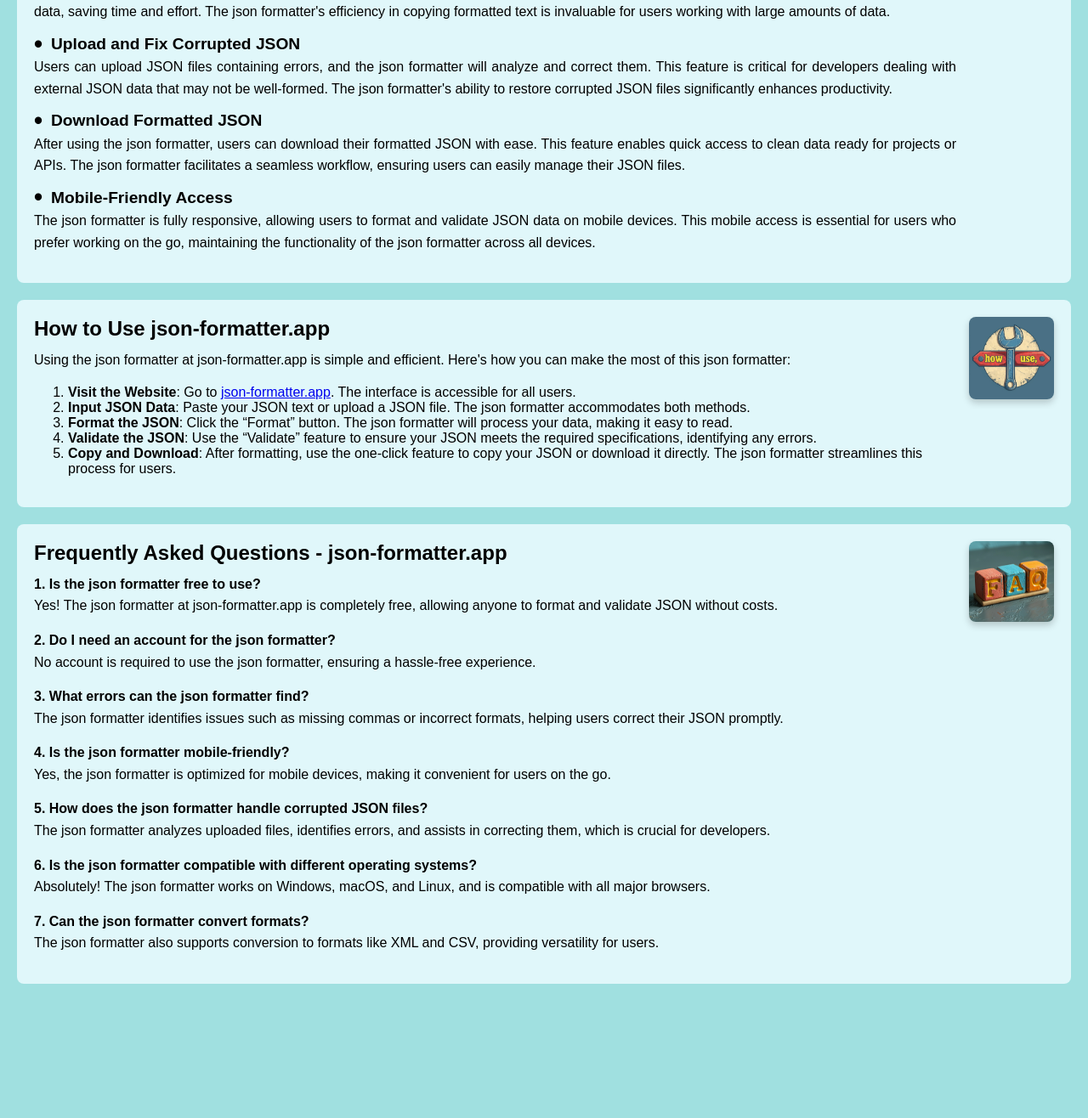
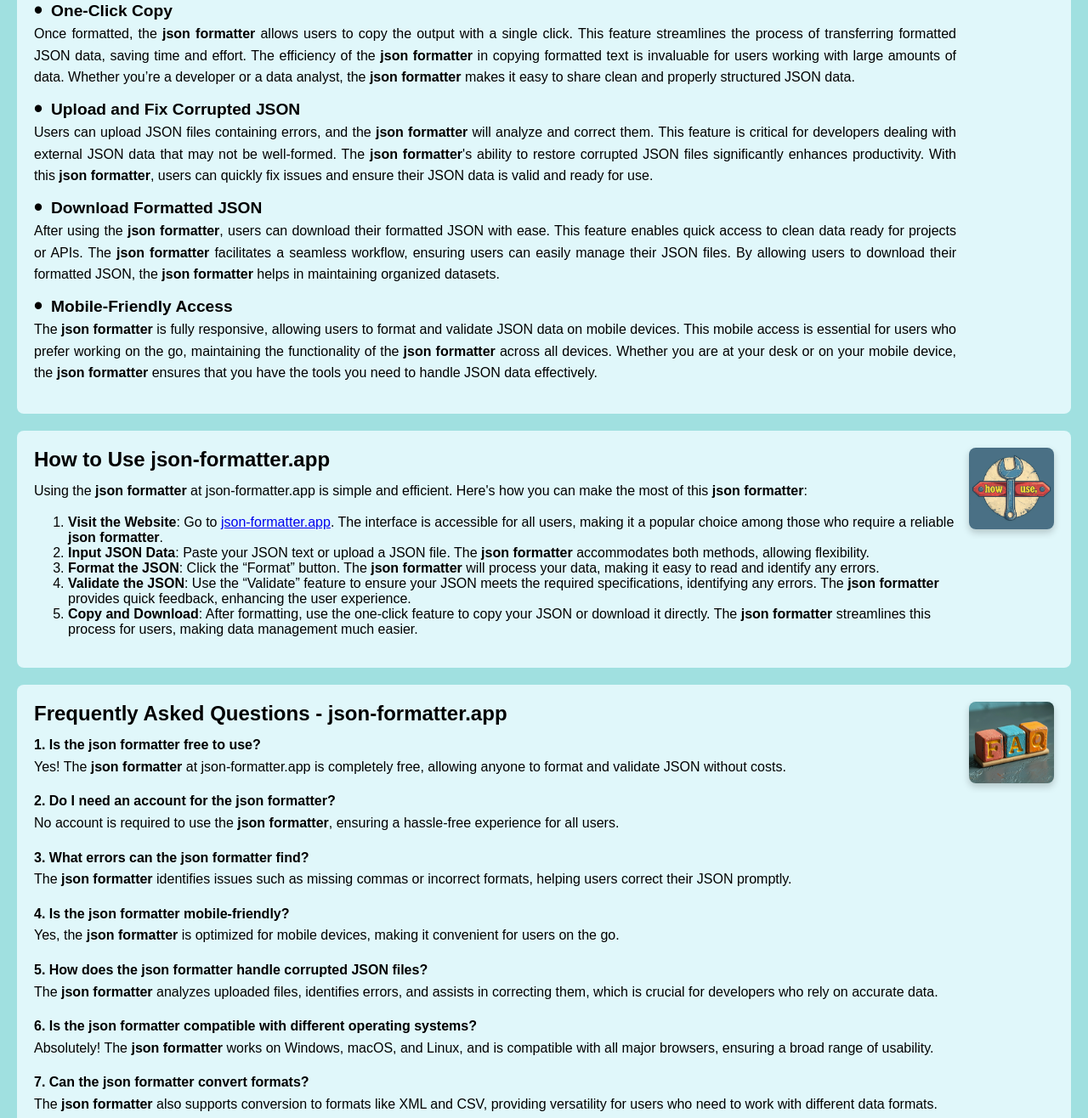
Before and after one commit to mooyu-king/json-formatter, a plain HTML site: page index.html in a window 1280 px wide. Shown: the part 1298-2614 px from the top of the page at 85% size. Before the commit the page ends 2496 px from the top, so only its background shows below. Drawn offline with Linux system fonts and the light colour scheme.

Commit message:
12-amend

```diff
--- a/index.html
+++ b/index.html
@@ -168,7 +168,7 @@
     <div class="content-box about">
         <div>
             <h2 class="content-title">About the json-formatter.app</h2>
-            <p>The json formatter at json-formatter.app is designed to handle JSON (JavaScript Object Notation) data efficiently. In the realm of web development, JSON is crucial for data interchange between applications. This json formatter simplifies the process of formatting JSON, making it user-friendly for developers and data analysts alike. With json-formatter.app, users can access a powerful json formatter that not only formats but also validates JSON data, ensuring it's correctly structured and easy to read.</p>
+            <p>The <strong>json formatter</strong> at json-formatter.app is designed to handle JSON (JavaScript Object Notation) data efficiently. In the realm of web development, JSON is crucial for data interchange between applications and is widely used in APIs. This <strong>json formatter</strong> simplifies the process of formatting JSON, making it user-friendly for developers, data analysts, and anyone who regularly works with JSON data. With <strong>json-formatter.app</strong>, users can access a powerful <strong>json formatter</strong> that not only formats but also validates JSON data, ensuring it's correctly structured and easy to read. The versatility of this <strong>json formatter</strong> is a significant advantage for users looking to manage their JSON data effortlessly.</p>
         </div>
         <img src="final-logo.jpg" alt="Final Logo" class="shadow">
     </div>
@@ -177,15 +177,15 @@
         <div>
             <h2 class="content-title">Features of json-formatter.app</h2>
             <h3 class="bullet-title">Online JSON Formatting</h3>
-            <p>The json formatter automatically formats JSON data, transforming poorly structured text into a readable format. This capability enhances readability and helps users quickly identify issues within their JSON data. The json formatter is an essential tool for anyone working with JSON, especially for developers ensuring their data is correctly structured.</p>
+            <p>The <strong>json formatter</strong> automatically formats JSON data, transforming poorly structured text into a readable format. This capability enhances readability and helps users quickly identify issues within their JSON data. The <strong>json formatter</strong> is an essential tool for anyone working with JSON, especially for developers ensuring their data is correctly structured. By using the <strong>json formatter</strong>, users can avoid common pitfalls and streamline their workflow significantly.</p>
             <h3 class="bullet-title">One-Click Copy</h3>
-            <p>Once formatted, the json formatter allows users to copy the output with a single click. This feature streamlines the process of transferring formatted JSON data, saving time and effort. The json formatter's efficiency in copying formatted text is invaluable for users working with large amounts of data.</p>
+            <p>Once formatted, the <strong>json formatter</strong> allows users to copy the output with a single click. This feature streamlines the process of transferring formatted JSON data, saving time and effort. The efficiency of the <strong>json formatter</strong> in copying formatted text is invaluable for users working with large amounts of data. Whether you’re a developer or a data analyst, the <strong>json formatter</strong> makes it easy to share clean and properly structured JSON data.</p>
             <h3 class="bullet-title">Upload and Fix Corrupted JSON</h3>
-            <p>Users can upload JSON files containing errors, and the json formatter will analyze and correct them. This feature is critical for developers dealing with external JSON data that may not be well-formed. The json formatter's ability to restore corrupted JSON files significantly enhances productivity.</p>
+            <p>Users can upload JSON files containing errors, and the <strong>json formatter</strong> will analyze and correct them. This feature is critical for developers dealing with external JSON data that may not be well-formed. The <strong>json formatter</strong>'s ability to restore corrupted JSON files significantly enhances productivity. With this <strong>json formatter</strong>, users can quickly fix issues and ensure their JSON data is valid and ready for use.</p>
             <h3 class="bullet-title">Download Formatted JSON</h3>
-            <p>After using the json formatter, users can download their formatted JSON with ease. This feature enables quick access to clean data ready for projects or APIs. The json formatter facilitates a seamless workflow, ensuring users can easily manage their JSON files.</p>
+            <p>After using the <strong>json formatter</strong>, users can download their formatted JSON with ease. This feature enables quick access to clean data ready for projects or APIs. The <strong>json formatter</strong> facilitates a seamless workflow, ensuring users can easily manage their JSON files. By allowing users to download their formatted JSON, the <strong>json formatter</strong> helps in maintaining organized datasets.</p>
             <h3 class="bullet-title">Mobile-Friendly Access</h3>
-            <p>The json formatter is fully responsive, allowing users to format and validate JSON data on mobile devices. This mobile access is essential for users who prefer working on the go, maintaining the functionality of the json formatter across all devices.</p>
+            <p>The <strong>json formatter</strong> is fully responsive, allowing users to format and validate JSON data on mobile devices. This mobile access is essential for users who prefer working on the go, maintaining the functionality of the <strong>json formatter</strong> across all devices. Whether you are at your desk or on your mobile device, the <strong>json formatter</strong> ensures that you have the tools you need to handle JSON data effectively.</p>
         </div>
         <img src="Features.jpg" alt="Features" class="shadow">
     </div>
@@ -193,13 +193,13 @@
     <div class="content-box usage">
         <div>
             <h2 class="content-title">How to Use json-formatter.app</h2>
-            <p>Using the json formatter at json-formatter.app is simple and efficient. Here's how you can make the most of this json formatter:</p>
+            <p>Using the <strong>json formatter</strong> at json-formatter.app is simple and efficient. Here's how you can make the most of this <strong>json formatter</strong>:</p>
             <ol>
-                <li><strong>Visit the Website</strong>: Go to <a href="https://json-formatter.app/">json-formatter.app</a>. The interface is accessible for all users.</li>
-                <li><strong>Input JSON Data</strong>: Paste your JSON text or upload a JSON file. The json formatter accommodates both methods.</li>
-                <li><strong>Format the JSON</strong>: Click the “Format” button. The json formatter will process your data, making it easy to read.</li>
-                <li><strong>Validate the JSON</strong>: Use the “Validate” feature to ensure your JSON meets the required specifications, identifying any errors.</li>
-                <li><strong>Copy and Download</strong>: After formatting, use the one-click feature to copy your JSON or download it directly. The json formatter streamlines this process for users.</li>
+                <li><strong>Visit the Website</strong>: Go to <a href="https://json-formatter.app/">json-formatter.app</a>. The interface is accessible for all users, making it a popular choice among those who require a reliable <strong>json formatter</strong>.</li>
+                <li><strong>Input JSON Data</strong>: Paste your JSON text or upload a JSON file. The <strong>json formatter</strong> accommodates both methods, allowing flexibility.</li>
+                <li><strong>Format the JSON</strong>: Click the “Format” button. The <strong>json formatter</strong> will process your data, making it easy to read and identify any errors.</li>
+                <li><strong>Validate the JSON</strong>: Use the “Validate” feature to ensure your JSON meets the required specifications, identifying any errors. The <strong>json formatter</strong> provides quick feedback, enhancing the user experience.</li>
+                <li><strong>Copy and Download</strong>: After formatting, use the one-click feature to copy your JSON or download it directly. The <strong>json formatter</strong> streamlines this process for users, making data management much easier.</li>
             </ol>
         </div>
         <img src="how-to-use.jpg" alt="How to Use" class="shadow">
@@ -208,13 +208,13 @@
     <div class="content-box faq">
         <div>
             <h2 class="content-title">Frequently Asked Questions - json-formatter.app</h2>
-            <p><strong>1. Is the json formatter free to use?</strong><br>Yes! The json formatter at json-formatter.app is completely free, allowing anyone to format and validate JSON without costs.</p>
-            <p><strong>2. Do I need an account for the json formatter?</strong><br>No account is required to use the json formatter, ensuring a hassle-free experience.</p>
-            <p><strong>3. What errors can the json formatter find?</strong><br>The json formatter identifies issues such as missing commas or incorrect formats, helping users correct their JSON promptly.</p>
-            <p><strong>4. Is the json formatter mobile-friendly?</strong><br>Yes, the json formatter is optimized for mobile devices, making it convenient for users on the go.</p>
-            <p><strong>5. How does the json formatter handle corrupted JSON files?</strong><br>The json formatter analyzes uploaded files, identifies errors, and assists in correcting them, which is crucial for developers.</p>
-            <p><strong>6. Is the json formatter compatible with different operating systems?</strong><br>Absolutely! The json formatter works on Windows, macOS, and Linux, and is compatible with all major browsers.</p>
-            <p><strong>7. Can the json formatter convert formats?</strong><br>The json formatter also supports conversion to formats like XML and CSV, providing versatility for users.</p>
+            <p><strong>1. Is the json formatter free to use?</strong><br>Yes! The <strong>json formatter</strong> at json-formatter.app is completely free, allowing anyone to format and validate JSON without costs.</p>
+            <p><strong>2. Do I need an account for the json formatter?</strong><br>No account is required to use the <strong>json formatter</strong>, ensuring a hassle-free experience for all users.</p>
+            <p><strong>3. What errors can the json formatter find?</strong><br>The <strong>json formatter</strong> identifies issues such as missing commas or incorrect formats, helping users correct their JSON promptly.</p>
+            <p><strong>4. Is the json formatter mobile-friendly?</strong><br>Yes, the <strong>json formatter</strong> is optimized for mobile devices, making it convenient for users on the go.</p>
+            <p><strong>5. How does the json formatter handle corrupted JSON files?</strong><br>The <strong>json formatter</strong> analyzes uploaded files, identifies errors, and assists in correcting them, which is crucial for developers who rely on accurate data.</p>
+            <p><strong>6. Is the json formatter compatible with different operating systems?</strong><br>Absolutely! The <strong>json formatter</strong> works on Windows, macOS, and Linux, and is compatible with all major browsers, ensuring a broad range of usability.</p>
+            <p><strong>7. Can the json formatter convert formats?</strong><br>The <strong>json formatter</strong> also supports conversion to formats like XML and CSV, providing versatility for users who need to work with different data formats.</p>
         </div>
         <img src="FAQ.jpg" alt="FAQ" class="shadow">
     </div>
```
Also changed, not shown: ar/index.html (+1 -1 lines), fr/index.html (+1 -1 lines).
